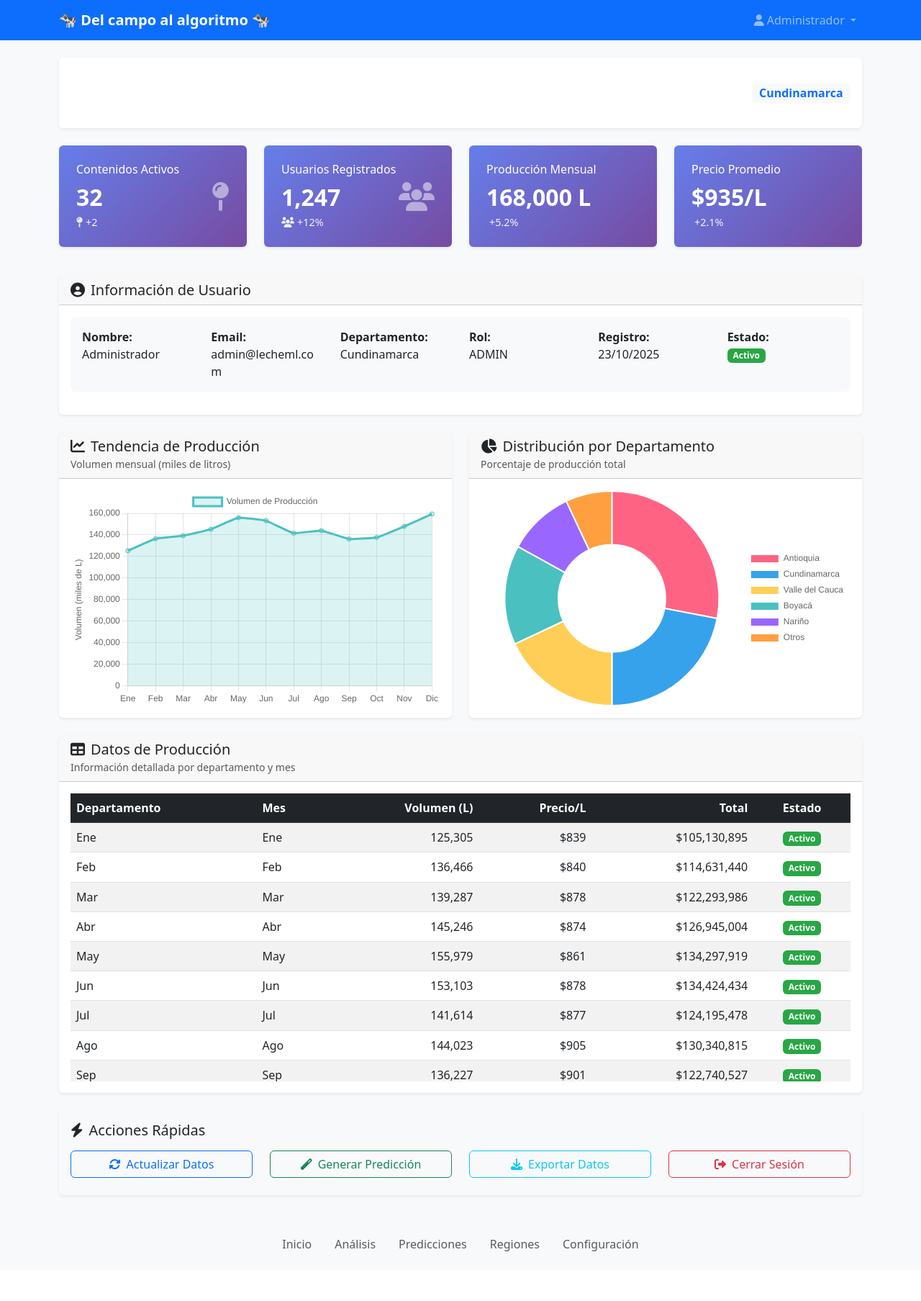
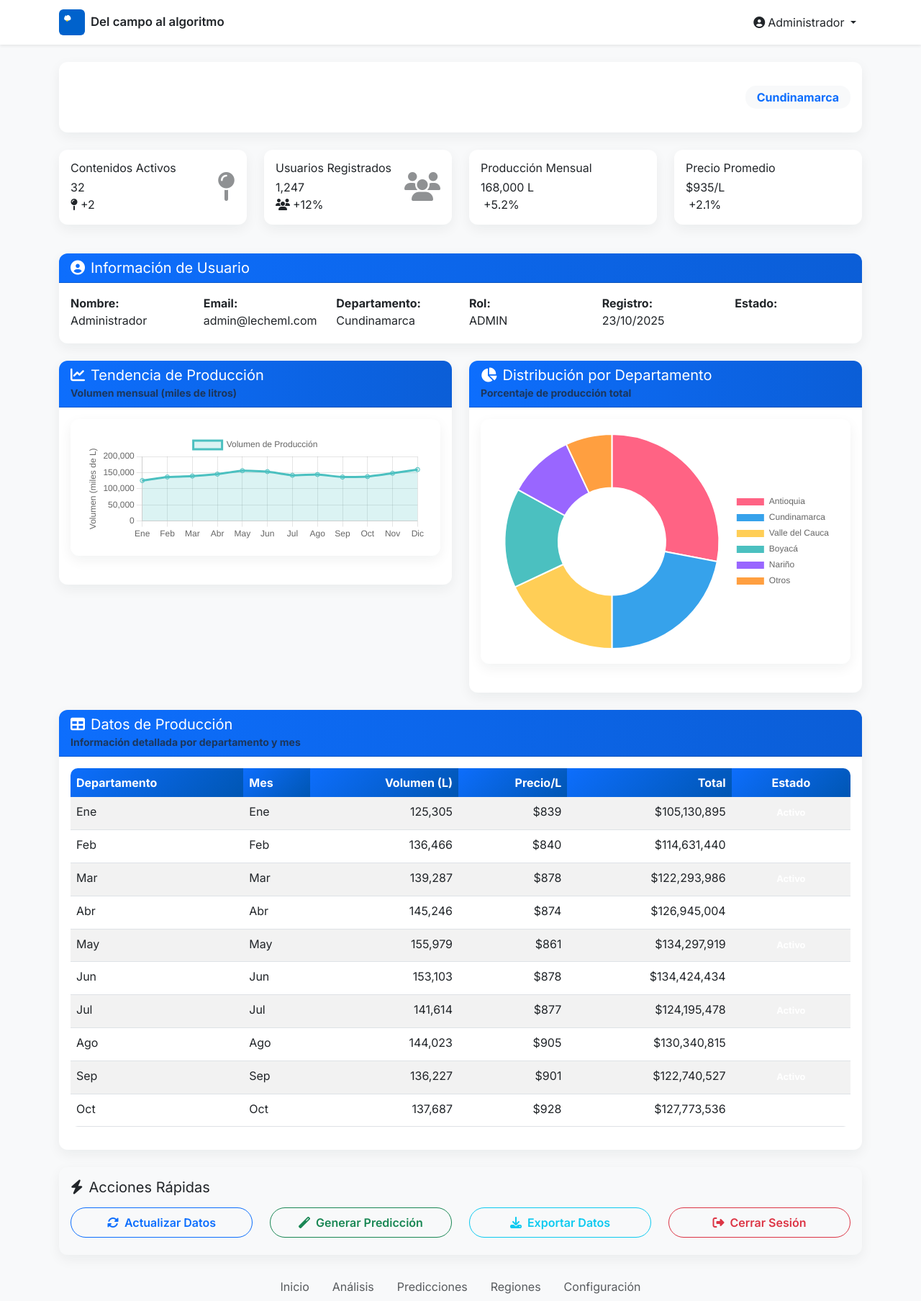
Before and after one commit to RubenCaicedo91/TrabajoFNL-ML, a Flask app: page /dashboard in a window 1280 px wide. Shown: the whole page at 72% size. Before the commit the page ends 1738 px from the top, so only its background shows below. Run offline with Flask 3, Linux system fonts and the light colour scheme; a user stored in the database is signed in; data comes from the database, SQL or seed files in the repository.

Commit message:
mejora de estilos

```diff
--- a/static/css/style.css
+++ b/static/css/style.css
@@ -1,58 +1,65 @@
 :root {
-    --primary-color: #007bff;
+    --primary-color: #0d6efd; /* Bootstrap primary blue */
+    --primary-600: #0b5ed7;
     --secondary-color: #6c757d;
-    --success-color: #28a745;
+    --success-color: #198754;
     --danger-color: #dc3545;
     --warning-color: #ffc107;
-    --info-color: #17a2b8;
-    --light-color: #faf8f8;
-    --dark-color: #343a40;
+    --info-color: #0dcaf0;
+    --light-color: #f8f9fa;
+    --dark-color: #212529;
+    --card-radius: 12px;
+    --soft-shadow: 0 6px 18px rgba(22, 27, 35, 0.06);
 }
 
 body {
-    font-family: 'Segoe UI', Tahoma, Geneva, Verdana, sans-serif;
-    background: linear-gradient(135deg, #667eea 0%, #4ba24e 100%);
+    font-family: 'Inter', system-ui, -apple-system, 'Segoe UI', Roboto, 'Helvetica Neue', Arial;
+    background: var(--light-color);
+    color: #222;
     min-height: 100vh;
 }
 
 /* Navbar personalizado */
-.navbar-brand {
-    font-weight: bold;
-    font-size: 1.5rem;
+.navbar-brand img {
+    border-radius: 6px;
+}
+
+.navbar-brand span {
+    font-size: 1.05rem;
 }
 
 .navbar {
-    box-shadow: 0 2px 4px rgba(0,0,0,0.1);
+    box-shadow: 0 2px 8px rgba(15, 23, 42, 0.04);
 }
 
 /* Cards */
 .card {
     border: none;
-    border-radius: 15px;
-    box-shadow: 0 4px 6px rgba(0,0,0,0.1);
-    transition: transform 0.3s ease, box-shadow 0.3s ease;
+    border-radius: var(--card-radius);
+    box-shadow: var(--soft-shadow);
+    transition: transform 0.28s ease, box-shadow 0.28s ease;
 }
 
 .card:hover {
-    transform: translateY(-5px);
-    box-shadow: 0 8px 15px rgba(0,0,0,0.2);
+    transform: translateY(-4px);
+    box-shadow: 0 12px 28px rgba(15, 23, 42, 0.08);
 }
 
 .card-header {
-    background: linear-gradient(135deg, var(--primary-color), #0056b3);
+    background: linear-gradient(90deg, var(--primary-color), var(--primary-600));
     color: white;
-    border-radius: 15px 15px 0 0 !important;
-    font-weight: bold;
+    border-radius: var(--card-radius) var(--card-radius) 0 0 !important;
+    font-weight: 700;
 }
 
 /* Stats Cards */
 .stats-card {
     background: white;
-    border-radius: 15px;
-    padding: 1.5rem;
+    border-radius: var(--card-radius);
+    padding: 1.25rem;
     margin-bottom: 1rem;
-    box-shadow: 0 4px 6px rgba(0,0,0,0.1);
-    transition: all 0.3s ease;
+    box-shadow: var(--soft-shadow);
+    transition: all 0.22s ease;
 }
 
 .stats-card:hover {
@@ -88,33 +95,35 @@
 
 /* Botones */
 .btn {
-    border-radius: 25px;
-    padding: 0.5rem 1.5rem;
-    font-weight: 500;
-    transition: all 0.3s ease;
+    border-radius: 10rem;
+    padding: 0.5rem 1.25rem;
+    font-weight: 600;
+    transition: transform 0.18s ease, box-shadow 0.18s ease;
 }
 
 .btn-primary {
-    background: linear-gradient(135deg, var(--primary-color), #0056b3);
+    background: linear-gradient(90deg, var(--primary-color), var(--primary-600));
     border: none;
+    box-shadow: 0 6px 18px rgba(13,110,253,0.12);
 }
 
 .btn-primary:hover {
-    background: linear-gradient(135deg, #0056b3, #004085);
     transform: translateY(-2px);
+    box-shadow: 0 12px 26px rgba(13,110,253,0.12);
 }
 
 /* Formularios */
 .form-control {
-    border-radius: 10px;
-    border: 2px solid #e9ecef;
-    padding: 0.75rem;
-    transition: all 0.3s ease;
+    border-radius: 8px;
+    border: 1px solid #e6e9ee;
+    padding: 0.6rem 0.75rem;
+    transition: border-color 0.15s ease, box-shadow 0.15s ease;
 }
 
 .form-control:focus {
     border-color: var(--primary-color);
-    box-shadow: 0 0 0 0.2rem rgba(0,123,255,0.25);
+    box-shadow: 0 6px 16px rgba(13,110,253,0.06);
+    outline: none;
 }
 
 /* Alertas */
@@ -126,11 +135,11 @@
 
 /* Dashboard */
 .dashboard-header {
-    background: linear-gradient(135deg, var(--primary-color), #0056b3);
+    background: linear-gradient(90deg, var(--primary-color), var(--primary-600));
     color: white;
-    padding: 2rem 0;
-    margin-bottom: 2rem;
-    border-radius: 15px;
+    padding: 1.75rem 0;
+    margin-bottom: 1.5rem;
+    border-radius: var(--card-radius);
 }
 
 .user-info-card {
@@ -144,10 +153,10 @@
 /* Charts */
 .chart-container {
     background: white;
-    border-radius: 15px;
-    padding: 1.5rem;
-    box-shadow: 0 4px 6px rgba(0,0,0,0.1);
-    margin-bottom: 2rem;
+    border-radius: var(--card-radius);
+    padding: 1.25rem;
+    box-shadow: var(--soft-shadow);
+    margin-bottom: 1.5rem;
 }
 
 /* Footer */
--- a/templates/base.html
+++ b/templates/base.html
@@ -4,6 +4,9 @@
     <meta charset="UTF-8">
     <meta name="viewport" content="width=device-width, initial-scale=1.0">
     <title>🐄 Del campo al algoritmo 🐄</title>
+
+    <!-- Meta -->
+    <meta name="description" content="Del campo al algoritmo - análisis y predicción de la producción de leche en Colombia usando ML">
 
     <!-- Bootstrap CSS -->
     <link href="https://cdn.jsdelivr.net/npm/bootstrap@5.3.0/dist/css/bootstrap.min.css" rel="stylesheet">
@@ -12,86 +15,46 @@
     <!-- Chart.js -->
     <script src="https://cdn.jsdelivr.net/npm/chart.js"></script>
 
-    <style>
-        .card {
-            border: none;
-            box-shadow: 0 0.125rem 0.25rem rgba(0, 0, 0, 0.075);
-            transition: all 0.3s ease;
-        }
-        .card:hover {
-            box-shadow: 0 0.5rem 1rem rgba(0, 0, 0, 0.15);
-        }
-        .stat-card {
-            background: linear-gradient(135deg, #667eea 0%, #764ba2 100%);
-            color: white;
-        }
-        .stat-card .card-body {
-            padding: 1.5rem;
-        }
-        .stat-value {
-            font-size: 2rem;
-            font-weight: bold;
-        }
-        .stat-change {
-            font-size: 0.9rem;
-            opacity: 0.9;
-        }
-        .navbar-brand {
-            font-weight: bold;
-        }
-        .chart-container {
-            position: relative;
-            height: 300px;
-        }
-        .user-info {
-            background-color: #f8f9fa;
-            border-radius: 0.5rem;
-            padding: 1rem;
-            margin-bottom: 1rem;
-        }
-        .table-responsive {
-            max-height: 400px;
-            overflow-y: auto;
-        }
-        .badge-active {
-            background-color: #28a745;
-        }
-        .footer-nav {
-            background-color: #f8f9fa;
-            padding: 1rem 0;
-            margin-top: 2rem;
-        }
-    </style>
+    <!-- Google Fonts (Inter for a professional, crisp UI) -->
+    <link href="https://fonts.googleapis.com/css2?family=Inter:wght@300;400;600;700;800&display=swap" rel="stylesheet">
+
+    <!-- Project styles -->
+    <link rel="stylesheet" href="{{ url_for('static', filename='css/style.css') }}">
+
+    <!-- Favicon -->
+    <link rel="icon" href="{{ url_for('static', filename='images/favicon.svg') }}" type="image/svg+xml">
+    <meta name="theme-color" content="#0d6efd">
 </head>
 <body class="bg-light">
     <!-- Navigation -->
-    <nav class="navbar navbar-expand-lg navbar-dark bg-primary">
+    <nav class="navbar navbar-expand-lg navbar-light bg-white shadow-sm">
         <div class="container">
-            <a class="navbar-brand" href="{{ url_for('index') }}">
-                </i>🐄 Del campo al algoritmo 🐄
+            <a class="navbar-brand d-flex align-items-center" href="{{ url_for('index') }}">
+                <img src="{{ url_for('static', filename='images/favicon.svg') }}" alt="logo" width="36" height="36" class="me-2">
+                <span class="fw-semibold text-dark">Del campo al algoritmo</span>
             </a>
             <button class="navbar-toggler" type="button" data-bs-toggle="collapse" data-bs-target="#navbarNav">
                 <span class="navbar-toggler-icon"></span>
             </button>
             <div class="collapse navbar-collapse" id="navbarNav">
-                <ul class="navbar-nav ms-auto">
+                <ul class="navbar-nav ms-auto align-items-lg-center">
                     {% if current_user.is_authenticated %}
                         <li class="nav-item dropdown">
-                            <a class="nav-link dropdown-toggle" href="#" role="button" data-bs-toggle="dropdown">
-                                <i class="fas fa-user me-1"></i>{{ current_user.name }}
+                            <a class="nav-link dropdown-toggle text-dark" href="#" role="button" data-bs-toggle="dropdown">
+                                <i class="fas fa-user-circle me-1"></i>{{ current_user.name }}
                             </a>
-                            <ul class="dropdown-menu">
+                            <ul class="dropdown-menu dropdown-menu-end">
                                 <li><a class="dropdown-item" href="{{ url_for('dashboard') }}">Dashboard</a></li>
                                 <li><hr class="dropdown-divider"></li>
                                 <li><a class="dropdown-item" href="{{ url_for('logout') }}">Cerrar Sesión</a></li>
                             </ul>
                         </li>
                     {% else %}
-                        <li class="nav-item">
-                            <a class="nav-link" href="{{ url_for('login') }}">Iniciar Sesión</a>
+                        <li class="nav-item me-2">
+                            <a class="nav-link text-dark" href="{{ url_for('login') }}">Iniciar Sesión</a>
                         </li>
                         <li class="nav-item">
-                            <a class="nav-link" href="{{ url_for('register') }}">Registrarse</a>
+                            <a class="btn btn-primary btn-sm text-white" href="{{ url_for('register') }}">Registrarse</a>
                         </li>
                     {% endif %}
                 </ul>
```
Also changed, not shown: static/images/favicon.svg (added).
